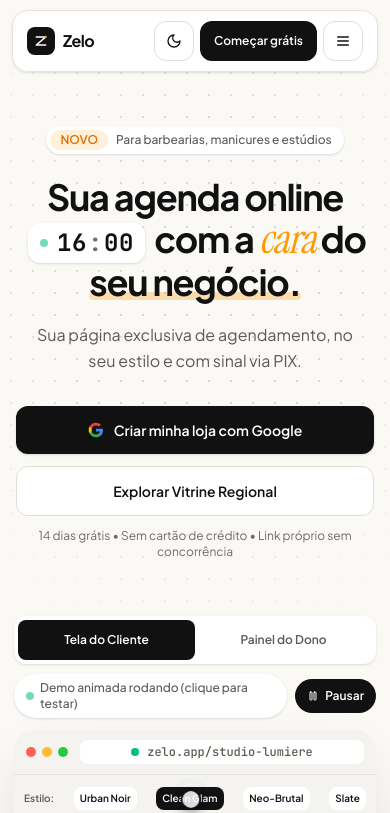
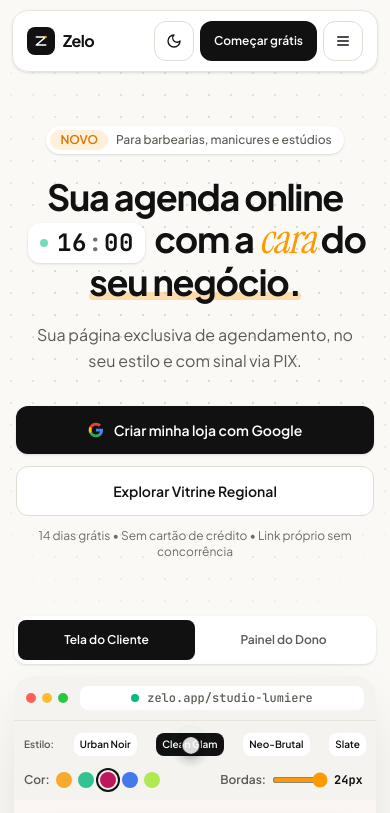
Before and after one commit to Rhuann01/zelo, a Next.js app: page / in a window 390 px wide. Shown: the top 813 px of the page. Built offline with nearby package versions, Linux system fonts and the light colour scheme.

Commit message:
fix(mobile): evita pausa da demo ao rolar a tela, oculta controles da demo e aumenta respiro inferior das docks

```diff
--- a/src/components/explorar-vitrine.tsx
+++ b/src/components/explorar-vitrine.tsx
@@ -576,7 +576,7 @@ export function ExplorarVitrine({
       </main>
 
       {/* Fixed Bottom Navigation */}
-      <nav className="fixed bottom-0 left-0 right-0 z-40 bg-[var(--zelo-bg)]/95 backdrop-blur-lg shadow-[0_-2px_10px_rgba(0,0,0,0.04)] pb-[env(safe-area-inset-bottom)]">
+      <nav className="fixed bottom-0 left-0 right-0 z-40 bg-[var(--zelo-bg)]/95 backdrop-blur-lg shadow-[0_-2px_10px_rgba(0,0,0,0.04)] pb-[max(0.75rem,env(safe-area-inset-bottom))]">
         <div className="mx-auto flex h-16 max-w-[480px] items-center justify-around px-2">
           <button
             type="button"
--- a/src/components/landing-page.tsx
+++ b/src/components/landing-page.tsx
@@ -13,8 +13,6 @@ import {
   MapPin,
   Menu,
   Moon,
-  Pause,
-  Play,
   QrCode,
   SlidersHorizontal,
   Sun,
@@ -192,7 +190,6 @@ export function LandingPage() {
   const [selectedTime, setSelectedTime] = useState("14:45");
   const [extraAdded, setExtraAdded] = useState(false);
   const [previewConfirmed, setPreviewConfirmed] = useState(false);
-  const [demoPlaying, setDemoPlaying] = useState(true);
 
   // Vitrine preview filter
   const [vitrineFilter, setVitrineFilter] = useState<VitrineFilter>("all");
@@ -269,7 +266,6 @@ export function LandingPage() {
       inactivityTimerRef.current = null;
     }
     demoPausedRef.current = false;
-    setDemoPlaying(true);
 
     const isMobile = typeof window !== "undefined" && window.innerWidth < 768;
     const ptr = isMobile ? touchRef.current : cursorRef.current;
@@ -290,7 +286,6 @@ export function LandingPage() {
 
     if (!demoPausedRef.current) {
       demoPausedRef.current = true;
-      setDemoPlaying(false);
       demoTlRef.current?.pause();
       if (cursorRef.current) gsap.set(cursorRef.current, { opacity: 0 });
       if (touchRef.current) gsap.set(touchRef.current, { opacity: 0 });
@@ -304,26 +299,6 @@ export function LandingPage() {
       }, 8000);
     }
   }, [resumeAutoDemo]);
-
-  const handleTogglePlay = useCallback(() => {
-    if (demoPlaying) {
-      if (inactivityTimerRef.current) {
-        window.clearTimeout(inactivityTimerRef.current);
-        inactivityTimerRef.current = null;
-      }
-      demoPausedRef.current = true;
-      setDemoPlaying(false);
-      demoTlRef.current?.pause();
-      if (cursorRef.current) gsap.set(cursorRef.current, { opacity: 0 });
-      if (touchRef.current) gsap.set(touchRef.current, { opacity: 0 });
-    } else {
-      if (appModeRef.current !== "client") {
-        setAppMode("client");
-        appModeRef.current = "client";
-      }
-      resumeAutoDemo(false);
-    }
-  }, [demoPlaying, resumeAutoDemo]);
 
   // 2. Demo Animada Dual-Viewport (Desktop #demo-cursor + Mobile #demo-touch) com GSAP 3
   useEffect(() => {
@@ -841,7 +816,6 @@ export function LandingPage() {
                   inactivityTimerRef.current = null;
                 }
                 demoPausedRef.current = true;
-                setDemoPlaying(false);
                 demoTlRef.current?.pause();
                 if (cursorRef.current) gsap.set(cursorRef.current, { opacity: 0 });
                 if (touchRef.current) gsap.set(touchRef.current, { opacity: 0 });
@@ -857,47 +831,16 @@ export function LandingPage() {
               Painel do Dono
             </button>
           </div>
-
-          <div className="flex items-center justify-between sm:justify-end gap-2 w-full sm:w-auto">
-            <span className="inline-flex items-center gap-1.5 rounded-full bg-[var(--zelo-card)] px-3 py-1.5 text-xs font-medium text-[var(--zelo-muted)] shadow-sm">
-              <span
-                className={`h-2 w-2 rounded-full shrink-0 ${
-                  demoPlaying ? "bg-emerald-500 animate-pulse" : "bg-amber-500"
-                }`}
-              />
-              <span>
-                {appMode === "admin"
-                  ? "Painel Admin ativo"
-                  : demoPlaying
-                    ? "Demo animada rodando (clique para testar)"
-                    : "Você no controle (retoma em 8s se parar)"}
-              </span>
-            </span>
-            <button
-              type="button"
-              onClick={handleTogglePlay}
-              className="inline-flex min-h-[34px] items-center gap-1.5 rounded-full bg-[var(--zelo-btn-bg)] px-3 py-1 text-xs font-semibold text-[var(--zelo-btn-ink)] whitespace-nowrap transition hover:bg-[var(--zelo-btn-hover)]"
-            >
-              {demoPlaying ? (
-                <>
-                  <Pause className="h-3 w-3" />
-                  <span>Pausar</span>
-                </>
-              ) : (
-                <>
-                  <Play className="h-3 w-3" />
-                  <span>Retomar</span>
-                </>
-              )}
-            </button>
-          </div>
         </div>
 
         <div
           id="showcase-container"
           ref={containerRef}
-          onPointerDown={() => {
-            pauseDemoWithInactivity();
+          onClick={(e) => {
+            const target = e.target as HTMLElement | null;
+            if (target?.closest("button, input, select, textarea, a, [role='button']")) {
+              pauseDemoWithInactivity();
+            }
           }}
           className="relative overflow-hidden rounded-[20px] bg-[var(--zelo-card)] shadow-[0_24px_60px_-15px_rgba(0,0,0,0.16)]"
         >
--- a/src/components/loja-publica-view.tsx
+++ b/src/components/loja-publica-view.tsx
@@ -622,7 +622,7 @@ export function LojaPublicaView({
 
       {/* Floating Concentric Booking Capsule (Apple HIG / Stitch) */}
       {selecionados.length > 0 && !loja.pausada && (
-        <div className="pointer-events-none fixed inset-x-0 bottom-[max(14px,env(safe-area-inset-bottom))] z-40 flex justify-center px-3.5">
+        <div className="pointer-events-none fixed inset-x-0 bottom-[max(24px,calc(env(safe-area-inset-bottom)+12px))] z-40 flex justify-center px-3.5">
           {isLiquidGlass ? (
             <LiquidGlassSurface
               tone={isDarkStore ? "dark" : "light"}
--- a/src/components/painel-shell.tsx
+++ b/src/components/painel-shell.tsx
@@ -124,7 +124,7 @@ export function PainelShell({
         {children}
       </main>
 
-      <nav className="fixed bottom-0 z-50 w-full bg-[var(--zelo-bg)]/90 backdrop-blur-xl shadow-[0_-2px_12px_rgba(0,0,0,0.04)]">
+      <nav className="fixed bottom-0 z-50 w-full bg-[var(--zelo-bg)]/90 backdrop-blur-xl shadow-[0_-2px_12px_rgba(0,0,0,0.04)] pb-[max(0.5rem,env(safe-area-inset-bottom))]">
         <div className="mx-auto flex h-16 max-w-[480px] items-center justify-between px-1">
           {NAV_ITEMS.map(({ href, label, icon: Icon }) => {
             const active =
--- a/src/components/storefront/store-nav-bar.tsx
+++ b/src/components/storefront/store-nav-bar.tsx
@@ -116,7 +116,7 @@ export function StoreNavBar({
     );
 
     return (
-      <div className="pointer-events-none fixed inset-x-0 bottom-[max(14px,env(safe-area-inset-bottom))] z-40 flex justify-center px-4">
+      <div className="pointer-events-none fixed inset-x-0 bottom-[max(24px,calc(env(safe-area-inset-bottom)+12px))] z-40 flex justify-center px-4">
         {isLiquidGlass ? (
           <nav aria-label="Navegação da loja" className="zelo-sheet-up pointer-events-auto">
             <LiquidGlassSurface tone={isDark ? "dark" : "light"} className="rounded-[32px] p-1.5">
@@ -149,7 +149,7 @@ export function StoreNavBar({
   return (
     <nav
       aria-label="Seções da loja"
-      className="fixed inset-x-0 bottom-0 z-40 pb-[max(0.25rem,env(safe-area-inset-bottom))] backdrop-blur-xl"
+      className="fixed inset-x-0 bottom-0 z-40 pb-[max(0.75rem,env(safe-area-inset-bottom))] backdrop-blur-xl"
       style={{
         backgroundColor: "var(--t-surface)",
         borderTop: isBrutal ? "2px solid #000000" : "1px solid var(--t-border)",
```
